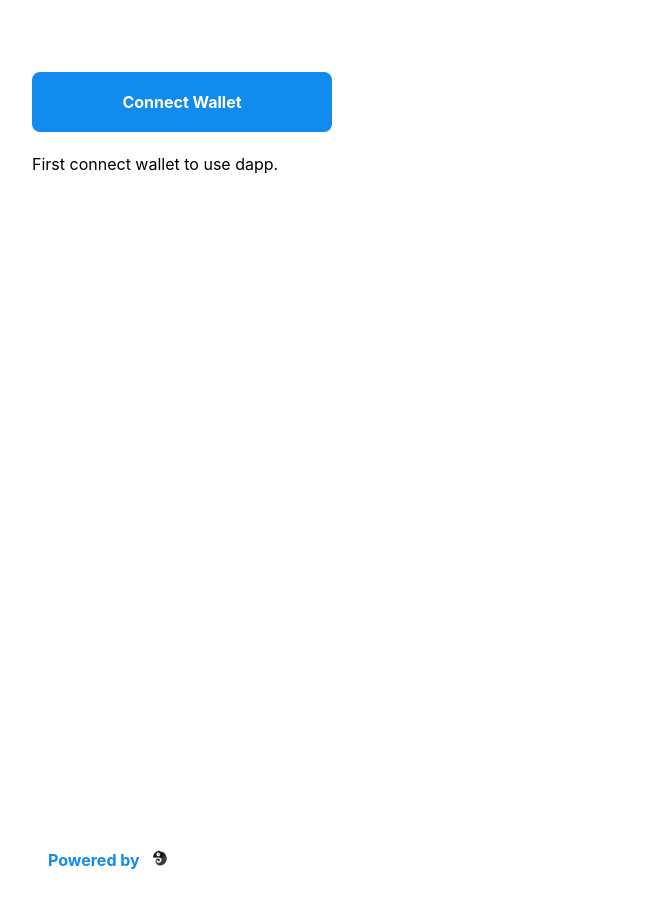
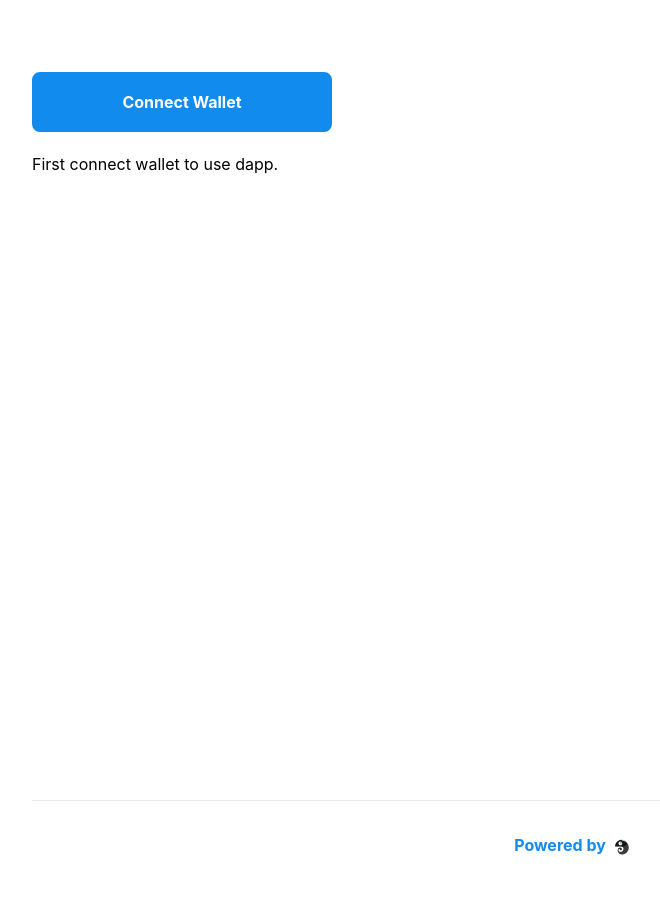
Before and after one commit to Zecrey-Labs/zecrey-dapp-integration, a Next.js app: page / in a window 1280 px wide. Shown: the top 908 px of the page, without its empty margins (68-728 px from the left). Built offline with nearby package versions, Linux system fonts and the light colour scheme.

Commit message:
powered by zecrey

```diff
--- a/pages/index.tsx
+++ b/pages/index.tsx
@@ -57,11 +57,7 @@ const Home: NextPage = () => {
       </main>
 
       <footer className={styles.footer}>
-        <a
-          href="https://vercel.com?utm_source=create-next-app&utm_medium=default-template&utm_campaign=create-next-app"
-          target="_blank"
-          rel="noopener noreferrer"
-        >
+        <a href="https://zecrey.com" target="_blank" rel="noopener noreferrer">
           Powered by{" "}
           <span className={styles.logo}>
             <Image src="/zecrey.png" alt="zecrey Logo" width={16} height={16} />
--- a/styles/Home.module.css
+++ b/styles/Home.module.css
@@ -100,3 +100,19 @@
     flex-direction: column;
   }
 }
+
+.footer {
+  display: flex;
+  flex: 1;
+  padding: 2rem 0;
+  border-top: 1px solid #eaeaea;
+  justify-content: center;
+  align-items: center;
+}
+
+.footer a {
+  display: flex;
+  justify-content: center;
+  align-items: center;
+  flex-grow: 1;
+}
```
